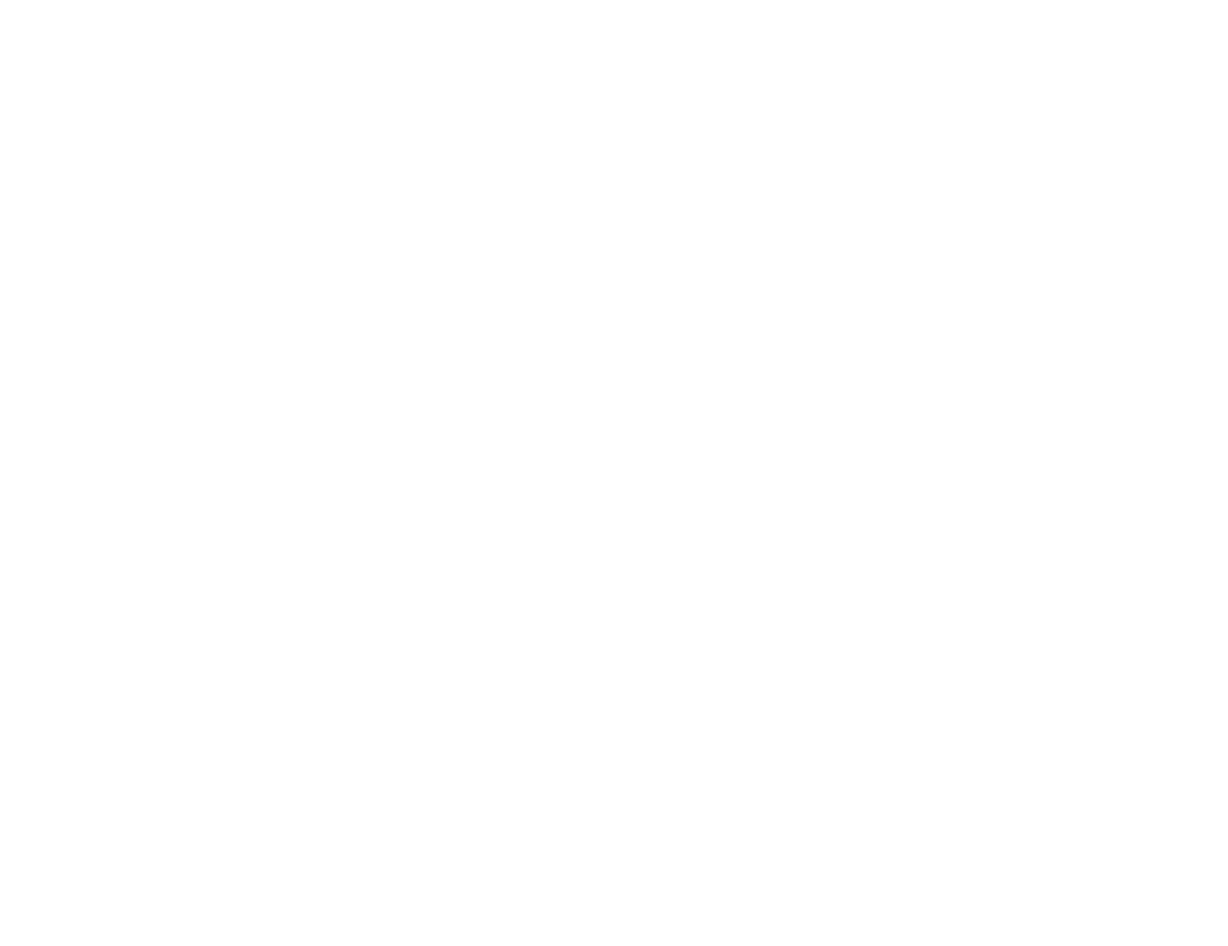
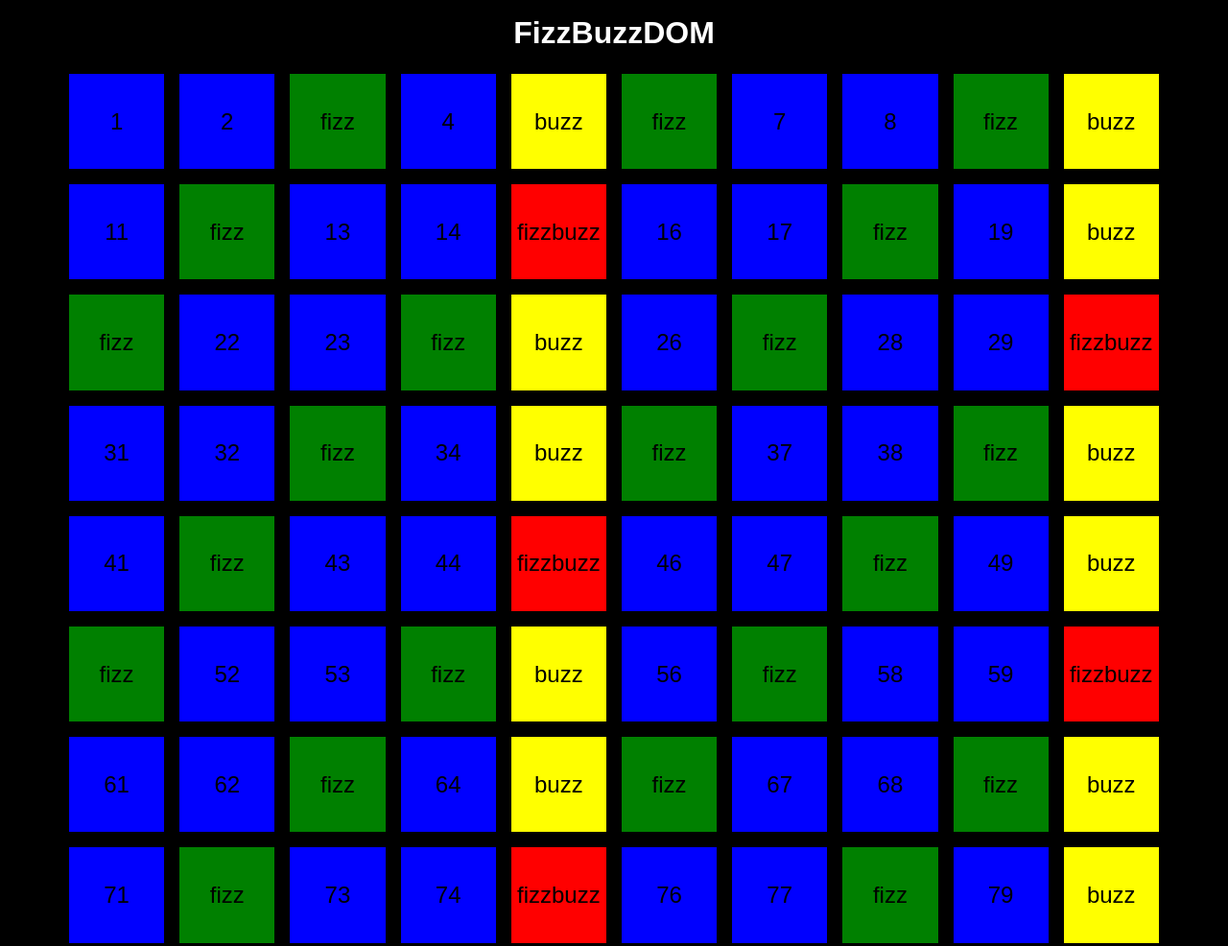
Before and after one commit to LorenzoMonteforte/js-fizzbuzz, a plain HTML site: page index.html in a window 1280 px wide. Shown: the top 986 px of the page at 96% size. Before the commit the page ends 800 px from the top, so only its background shows below. Drawn offline with Linux system fonts and the light colour scheme.

Commit message:
Layout desktop

```diff
--- a/index.css
+++ b/index.css
@@ -3,4 +3,58 @@
     margin: 0;
     padding: 0;
     box-sizing: border-box;
+    font-family: sans-serif;
 }
+
+body{
+    background-color: black;
+    padding: 1rem 0;
+    display: flex;
+    flex-direction: column;
+    align-items: center;
+}
+
+h1{
+    color: white;
+}
+
+.bacColBlu{
+    background-color: blue;
+}
+
+.bacColGre{
+    background-color: green;
+}
+
+.bacColYel{
+    background-color: yellow;
+}
+
+.bacColRed{
+    background-color: red;
+}
+/* Container */
+#container{
+    width: 90%;
+    margin-top: 1rem;
+    display: flex;
+    flex-wrap: wrap;
+}
+
+.celle{
+    width: 10%;
+    aspect-ratio: 1;
+    padding: 0.5rem;
+}
+
+.celle > div{
+    height: 100%;
+    width: 100%;
+    display: flex;
+    justify-content: center;
+    align-items: center;
+}
+
+.numeri{
+    font-size: 1.5rem;
+}
--- a/index.html
+++ b/index.html
@@ -7,6 +7,8 @@
     <link rel="stylesheet" href="index.css">
 </head>
 <body>
+    <h1>FizzBuzzDOM</h1>
+    <div id="container"></div>
     <script src="index.js"></script>
 </body>
 </html>
--- a/index.js
+++ b/index.js
@@ -1,16 +1,21 @@
+let container = document.getElementById("container");
 // Genero numeri da 1 a 100
 for(let i=1; i<=100; i++){
     // Verifico che il numero sia un multiplo sia di 3 sia di 5
     if((i%3 == 0) && (i%5 == 0)){
+        container.innerHTML = container.innerHTML + `<div class="celle"><div class="bacColRed"><div class="numeri">fizzbuzz</div></div></div>`;
         console.log("fizzbuzz");
     // Verifico che il numero sia un multiplo solo di 3
     }else if(i%3 == 0){
+        container.innerHTML = container.innerHTML + `<div class="celle"><div class="bacColGre"><div class="numeri">fizz</div></div></div>`;
         console.log("fizz");
     // Verifico che il numero sia un multiplo solo di 5
     }else if(i%5 == 0){
+        container.innerHTML = container.innerHTML + `<div class="celle"><div class="bacColYel"><div class="numeri">buzz</div></div></div>`;
         console.log("buzz");
     // Stampo i numeri che non sono multipli ne di 3 ne di 5
     }else{
+        container.innerHTML = container.innerHTML + `<div class="celle"><div class="bacColBlu"><div class="numeri">${i}</div></div></div>`;
         console.log(i);
     }
 }
```
